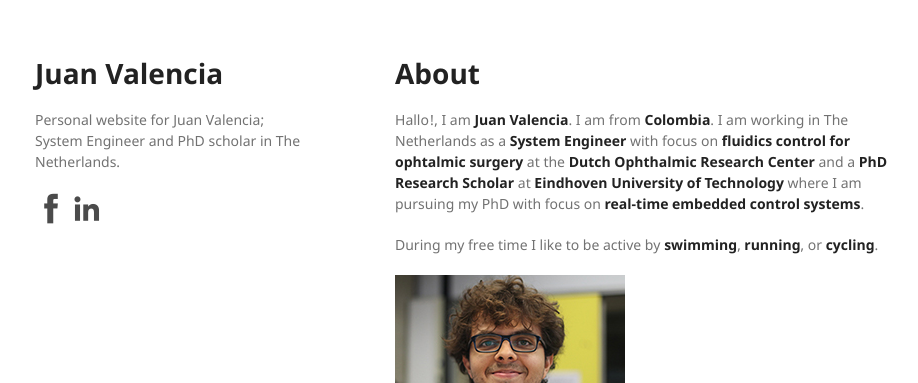
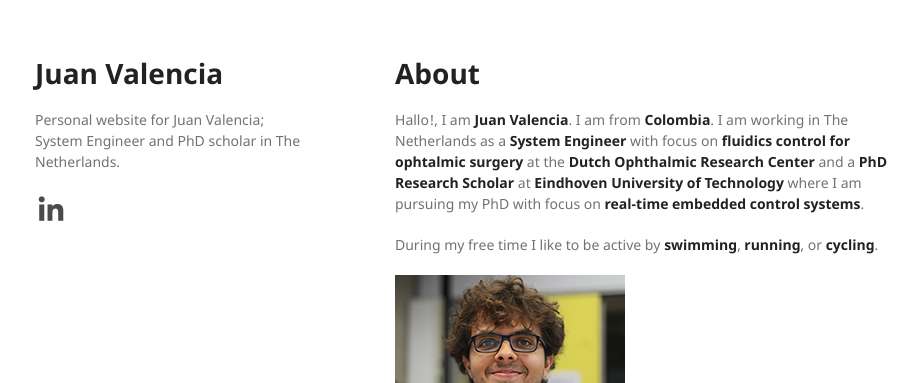
Before and after one commit to juanvalen15/juanvalen15.github.io, a Jekyll site: the page built from index.md, in a window 1280 px wide. Shown: the top 383 px of the page, without its empty margins (175-1093 px from the left). Built offline with Jekyll 4.4.1, drawn with Linux system fonts in a browser that asks for light colours; our own code applies the rules of GitHub Pages for plain Markdown files.

Commit message:
removed faceook link
removed link

```diff
--- a/_layouts/default.html
+++ b/_layouts/default.html
@@ -19,7 +19,6 @@
         <a href="{{ site.github.url }}"> <h1>{{ site.title | default: site.github.repository_name }}</h1> </a>
         <p>{{ site.description | default: site.github.project_tagline }}</p>
 
-        <a class="icon-facebook social-button borderless static" href="https://www.facebook.com/jdvalenciapayan"></a>
         <a class="icon-linkedin social-button borderless static" href="http://www.linkedin.com/in/jdvalenciapayan"></a>
 
 
```
